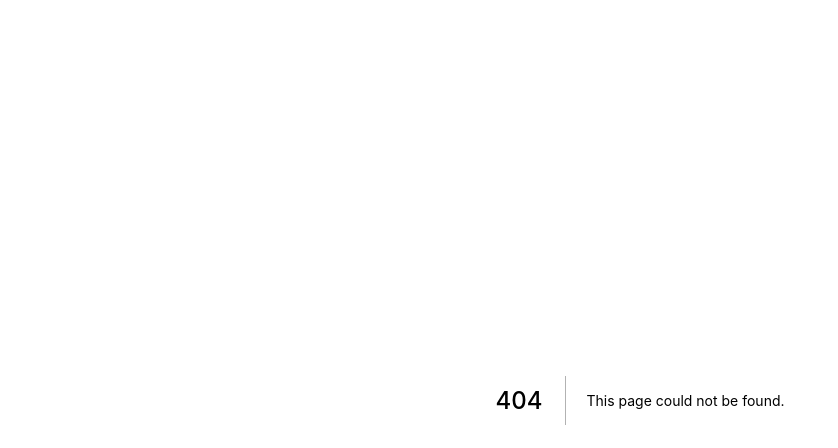
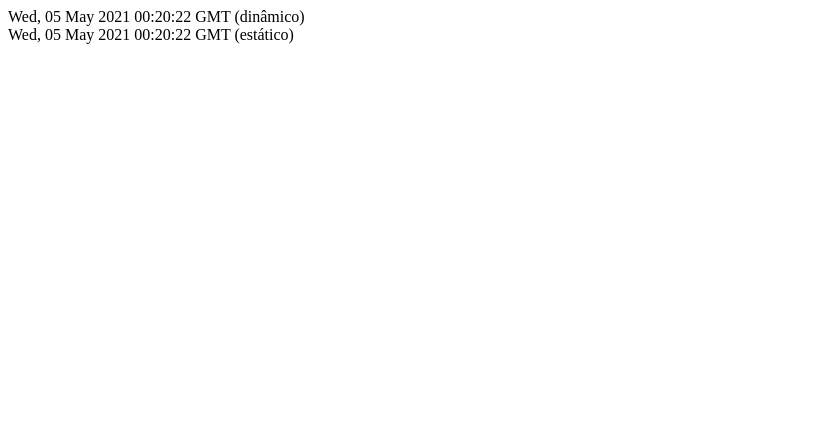
Before and after one commit to jeanpavan/reiarts, a Next.js app: page /tempo in a window 1280 px wide. Before the commit this address had no page. Shown: the top 448 px of the page, without its empty margins (0-838 px from the left). Built offline with nearby package versions, Linux system fonts and the light colour scheme.

Commit message:
Testes de páginas que se auto revalidam

```diff
--- /dev/null
+++ b/pages/tempo.js
@@ -0,0 +1,27 @@
+function Tempo(props) {
+    console.log('Passando pelo Frontend')
+    const dynamicDate = new Date();
+    const dynamicDateString = dynamicDate.toGMTString();
+
+    return (
+        <div>
+            <div>{dynamicDateString} (dinâmico)</div>
+            <div>{props.staticDateString} (estático)</div>
+        </div>
+    )
+}
+
+export async function getStaticProps() {
+    console.log('Passando pelo getStaticProps')
+    const staticDate = new Date();
+    const staticDateString = staticDate.toGMTString();
+
+    return {
+        props: {
+            staticDateString
+        },
+        revalidate: 1
+    }
+}
+
+export default Tempo
```
